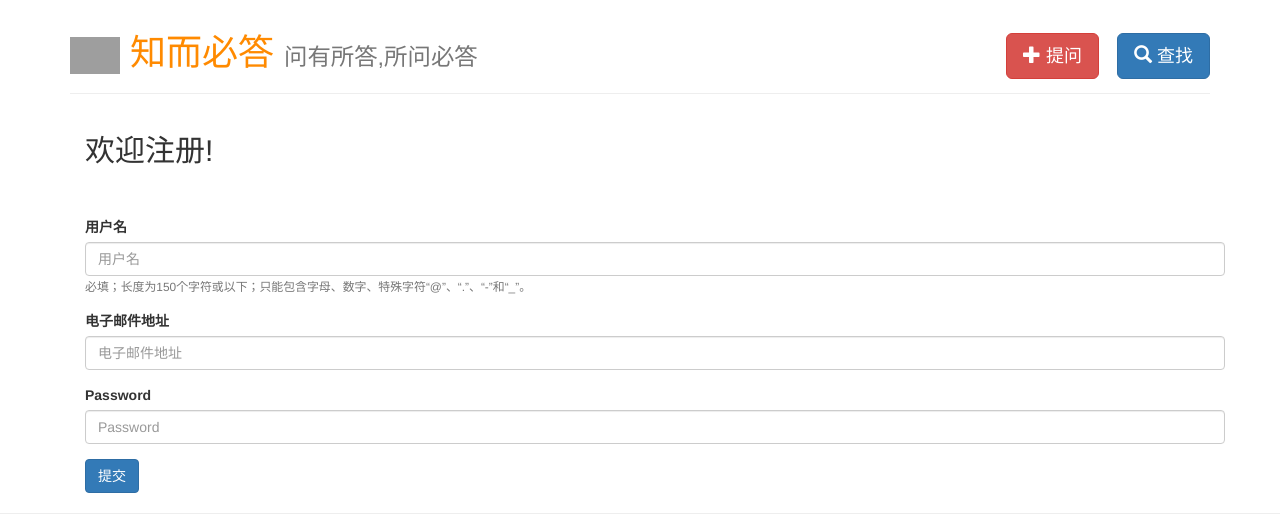
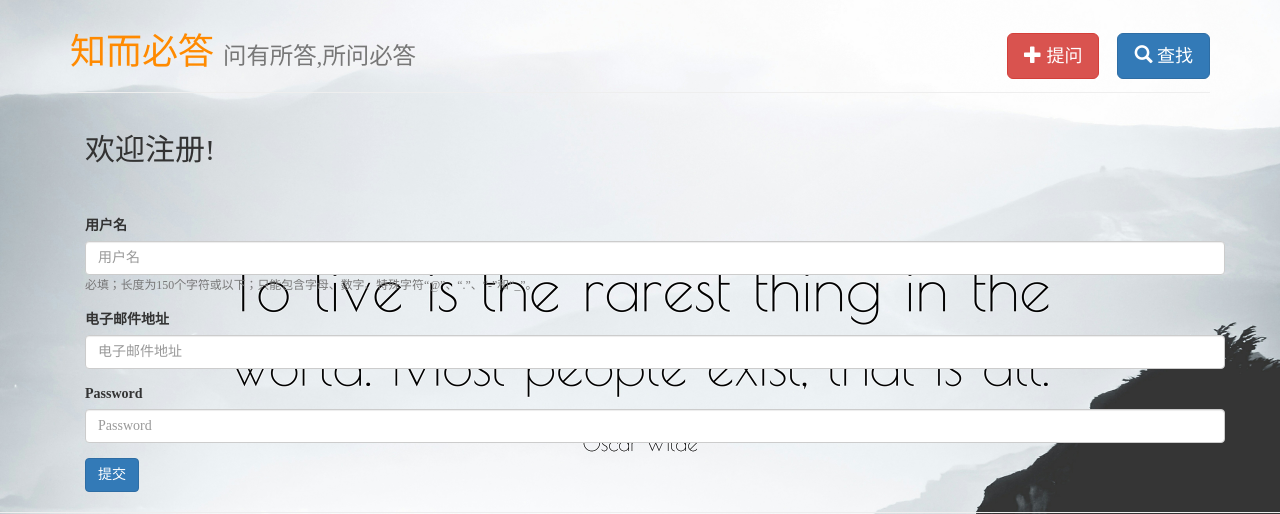
Before and after one commit to lize240810/Python_qa, a Django app: page /register/ in a window 1280 px wide. Shown: the part 7-521 px from the top of the page. Run offline with Django 3.2, Linux system fonts and the light colour scheme; parts of the project's set-up code (start-up, migrations or seed data) failed here and were passed over; some libraries are stand-ins or nearby versions; grey boxes are pictures that could not be loaded.

Commit message:
背景图片修改

```diff
--- a/core/templates/login.html
+++ b/core/templates/login.html
@@ -36,7 +36,7 @@
     left: 0;
     background-size: cover;
     background-position: 50% 50%;
-    background-image: url('{% static "bg.jpg" %}');
+    background-image: url('{% static "bg2.jpg" %}');
     background-repeat:repeat;
   }
   .form-signin {
@@ -98,6 +98,9 @@
     margin-top: 5px;
     border: 0px;
   }
+  .btn btn-lg btn-success{
+        background-color: yellowgreen;
+  }
 </style>
 
 <div id="fullscreen_bg" class="fullscreen_bg"/>
--- a/qa/templates/qa/base.html
+++ b/qa/templates/qa/base.html
@@ -6,9 +6,11 @@
         <meta charset="UTF-8"/>
         <link rel="icon" type="image/png" href="static/qa/icon.ico">
         <script src="https://cdn.bootcss.com/jquery/2.0.3/jquery.min.js"></script>
+
         <!-- <link href='//fonts.googleapis.com/css?family=Lobster' rel='stylesheet' type='text/css'> -->
         <!-- <link href='//fonts.googleapis.com/css?family=Roboto:300' rel='stylesheet' type='text/css'> -->
         <link href="https://cdn.bootcss.com/twitter-bootstrap/3.3.7/css/bootstrap.min.css" rel="stylesheet" type="text/css">
+
         <link href="{% static 'css/qa.css' %}" rel="stylesheet"/>
         <link href="{% static 'css/img.css' %}" rel="stylesheet"/>
 
@@ -22,11 +24,17 @@
 
         <style type="text/css">
             .page-header>a{
-            margin-left: 1em;
-          }
-        textarea{
-            resize: block;
-        }
+                margin-left: 1em;
+              }
+            textarea{
+                resize: block;
+            }
+            body{
+                font-family: "华文细黑";
+                background:url("static/qa/bg1.jpg") no-repeat;
+                background-size: 100%;
+            }
+
         </style>
         {% block style %}
         {% endblock %}
@@ -45,7 +53,7 @@
             <span class="glyphicon glyphicon-plus" aria-hidden="true"></span> 提问
         </a><h1>
         <a href="{% url 'qa_index' %}">
-            <img width="50px" src="http://icons.iconarchive.com/icons/seanau/flat-app/256/Questionmark-icon.png" />
+            <!-- <img width="50px" src="http://icons.iconarchive.com/icons/seanau/flat-app/256/Questionmark-icon.png" /> -->
             <orange>知而必答</orange>
         </a>
             <small>问有所答,所问必答</small></h1>
@@ -70,7 +78,7 @@
     </div>
     <hr>
     <center>
-        <a href="http://www.djangoproject.com/"><img src="https://www.djangoproject.com/m/img/badges/djangoproject120x25.gif" border="0" alt="A Django project." title="A Django project." /></a> ·
+        <a href="http://www.djangoproject.com/"><!-- <img src="https://www.djangoproject.com/m/img/badges/djangoproject120x25.gif" border="0" alt="A Django project." title="A Django project." /> --></a> ·
         <a href="https://github.com/swappsco/django-qa/">Github</a> ·
         <a data-toggle="modal" data-target="#apiModal">API</a> ·
         <a href="https://www.jianshu.com/p/2131400102a9">在 Django 中生成 slug</a> ·
@@ -125,6 +133,7 @@
             });
         });
     </script>
+
     <script src="https://cdn.bootcss.com/twitter-bootstrap/3.3.7/js/bootstrap.min.js" integrity="sha384-Tc5IQib027qvyjSMfHjOMaLkfuWVxZxUPnCJA7l2mCWNIpG9mGCD8wGNIcPD7Txa" crossorigin="anonymous"></script>
     {% endblock js %}
     {%block extra_js %}{% endblock extra_js %}
```
Also changed, not shown: core/static/bg2.jpg (added), db.sqlite3, qa/static/qa/bg1.jpg (added), qa/static/qa/bg2.jpg (added).
